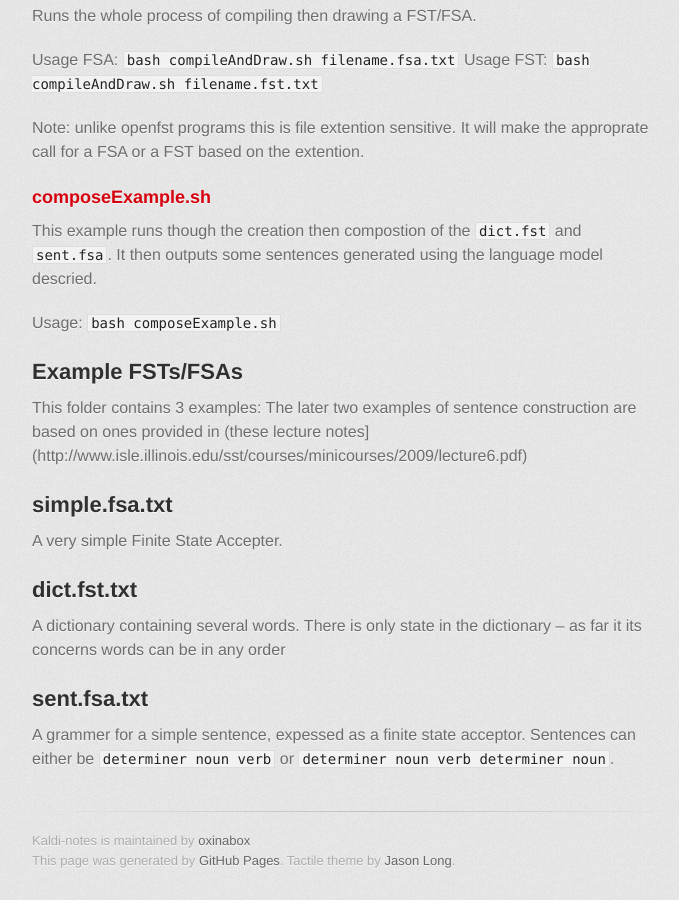
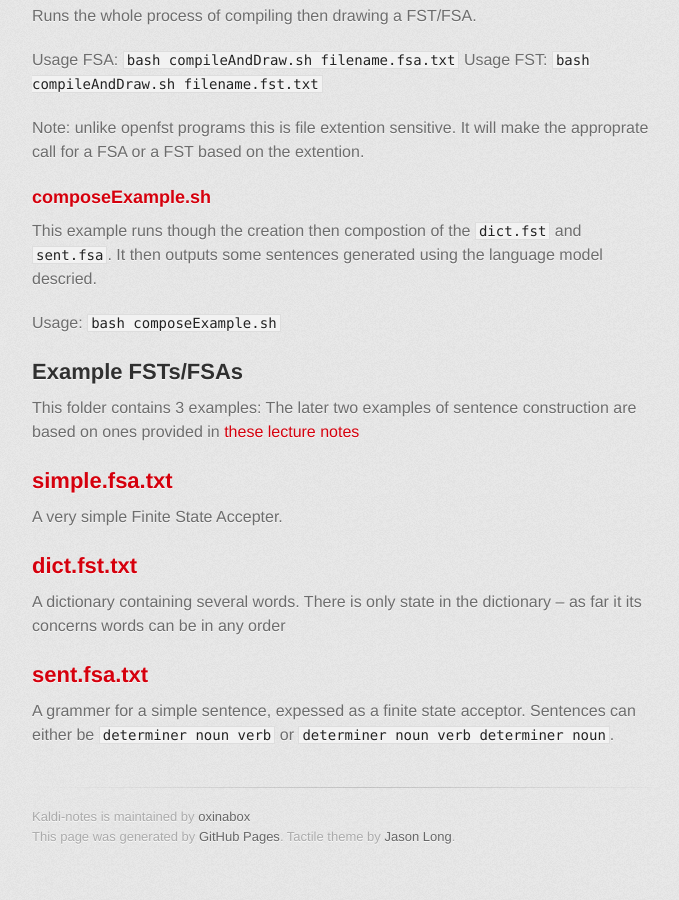
Before and after one commit to oxinabox/Kaldi-Notes, a Jekyll site: the page built from fst-example/intro_to_OpenFST.md, in a window 1280 px wide and 900 px high, scrolled down 6442 px. Shown: the whole window, without its empty margins (298-977 px from the left). Built offline with Jekyll 4.4.1, drawn with Linux system fonts in a browser that asks for light colours; some web fonts are replaced; after the commit the page ends 7318 px from its top, so only the background shows below that; some of the changed lines change nothing that is shown.

Commit message:
=quick submission.

```diff
--- a/fst-example/intro_to_OpenFST.md
+++ b/fst-example/intro_to_OpenFST.md
@@ -229,13 +229,13 @@ Usage: `bash composeExample.sh`
 
 ##Example FSTs/FSAs
 This folder contains 3 examples:
-The later two examples of sentence construction are based on ones provided in (these lecture notes](http://www.isle.illinois.edu/sst/courses/minicourses/2009/lecture6.pdf)
-##simple.fsa.txt
+The later two examples of sentence construction are based on ones provided in [these lecture notes](http://www.isle.illinois.edu/sst/courses/minicourses/2009/lecture6.pdf)
+##[simple.fsa.txt](./simple.fst.txt)
 A  very simple Finite State Accepter.
 
-##dict.fst.txt
+##[dict.fst.txt](./dict.fst.txt)
 A dictionary containing several words. There is only state in the dictionary -- as far it its concerns words can be in any order
 
-##sent.fsa.txt
+##[sent.fsa.txt](./sent.fsa.txt)
 A grammer for a simple sentence, expessed as a finite state acceptor.
 Sentences can either be `determiner noun verb` or `determiner noun verb determiner noun`.
```
